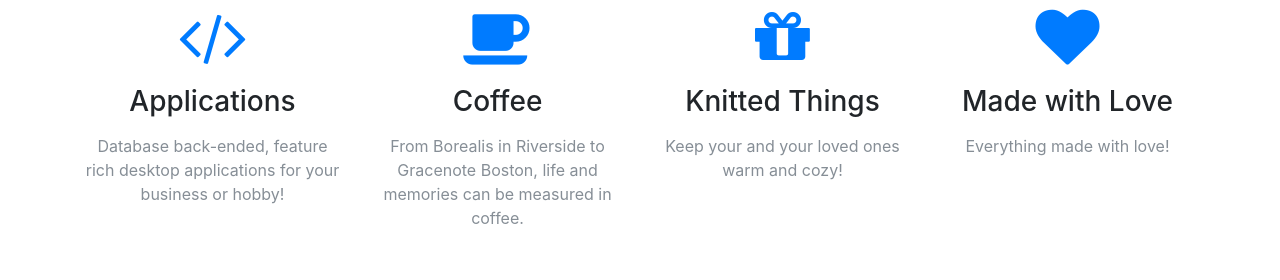
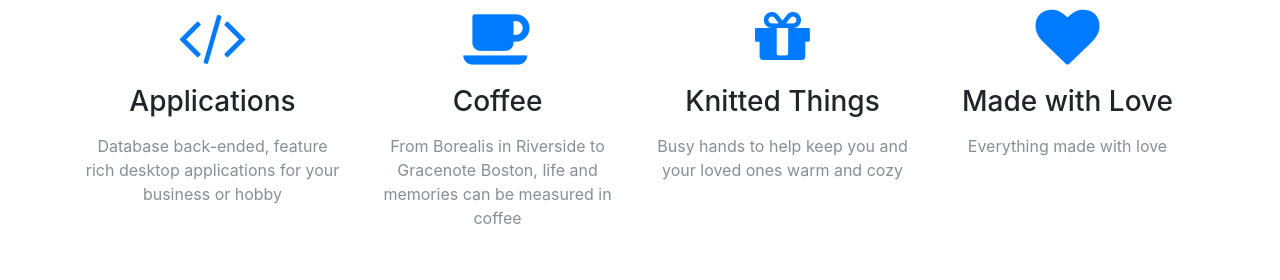
Before and after one commit to silviak/Turkaffe, a website with bundled scripts: page index.html in a window 1280 px wide. Shown: the part 1560-1840 px from the top of the page. Built offline with nearby package versions, Linux system fonts and the light colour scheme.

Commit message:
Update index.html

```diff
--- a/index.html
+++ b/index.html
@@ -99,28 +99,28 @@
             <div class="service-box mt-5 mx-auto">
               <i class="fa fa-4x fa-code text-primary mb-3 sr-icons"></i>
               <h3 class="mb-3">Applications</h3>
-              <p class="text-muted mb-0">Database back-ended, feature rich desktop applications for your business or hobby!</p>
+              <p class="text-muted mb-0">Database back-ended, feature rich desktop applications for your business or hobby</p>
             </div>
           </div>
           <div class="col-lg-3 col-md-6 text-center">
             <div class="service-box mt-5 mx-auto">
               <i class="fa fa-4x fa-coffee text-primary mb-3 sr-icons"></i>
               <h3 class="mb-3">Coffee</h3>
-              <p class="text-muted mb-0">From Borealis in Riverside to Gracenote Boston, life and memories can be measured in coffee.</p>
+              <p class="text-muted mb-0">From Borealis in Riverside to Gracenote Boston, life and memories can be measured in coffee</p>
             </div>
           </div>
           <div class="col-lg-3 col-md-6 text-center">
             <div class="service-box mt-5 mx-auto">
               <i class="fa fa-4x fa-gift text-primary mb-3 sr-icons"></i>
               <h3 class="mb-3">Knitted Things</h3>
-              <p class="text-muted mb-0">Keep your and your loved ones warm and cozy!</p>
+              <p class="text-muted mb-0">Busy hands to help keep you and your loved ones warm and cozy</p>
             </div>
           </div>
           <div class="col-lg-3 col-md-6 text-center">
             <div class="service-box mt-5 mx-auto">
               <i class="fa fa-4x fa-heart text-primary mb-3 sr-icons"></i>
               <h3 class="mb-3">Made with Love</h3>
-              <p class="text-muted mb-0">Everything made with love!</p>
+              <p class="text-muted mb-0">Everything made with love</p>
             </div>
           </div>
         </div>
```
